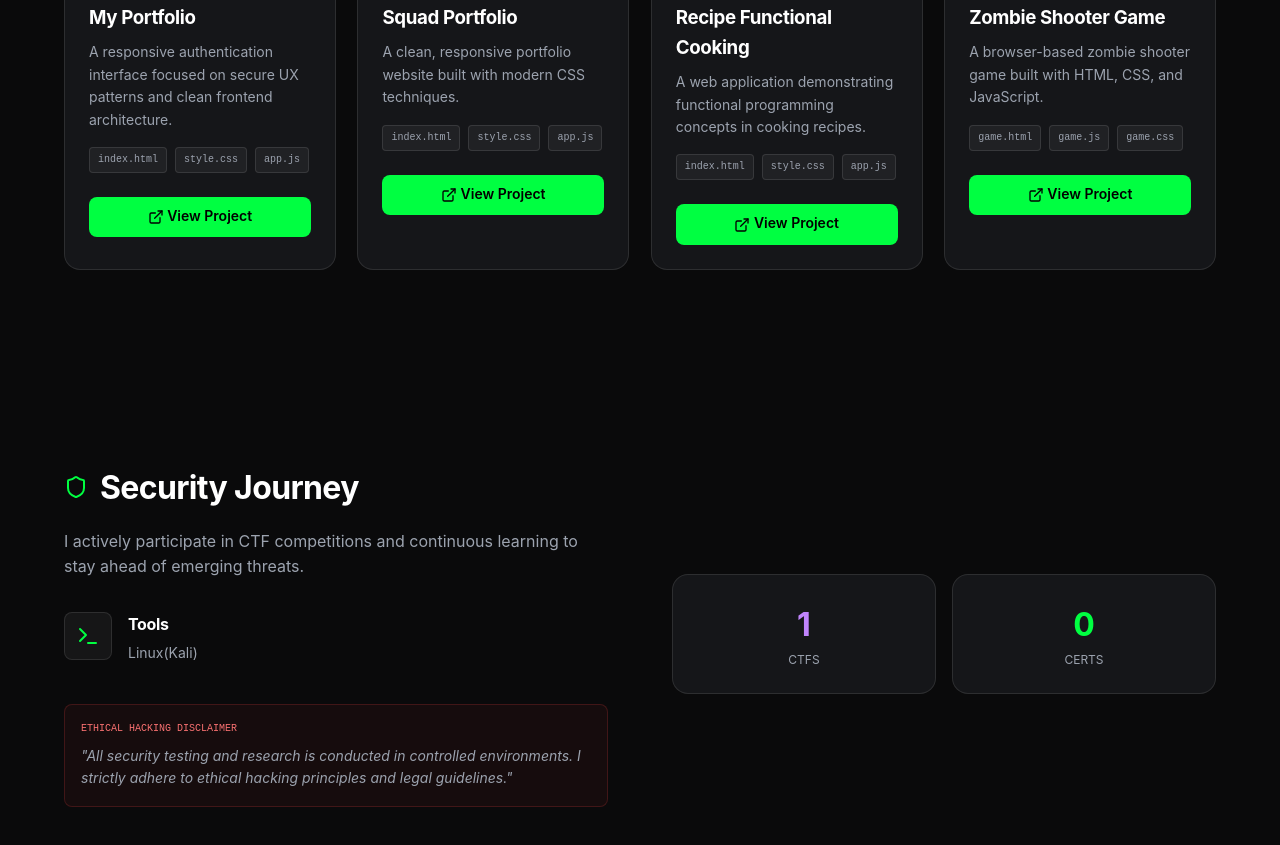
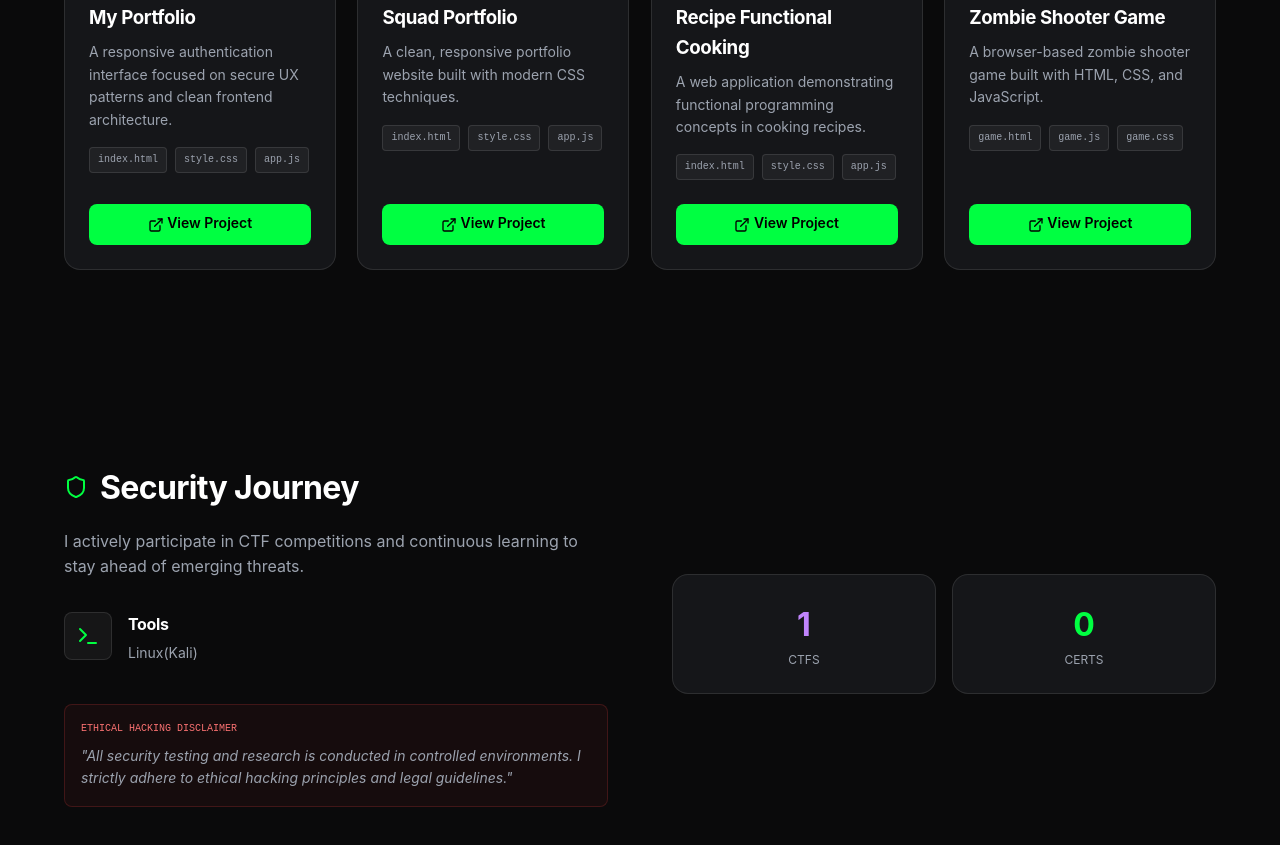
Before and after one commit to pradheesh08-s/pradheesh-portfolio, a website built with Vite: page index.html in a window 1280 px wide. Shown: the part 3187-4032 px from the top of the page. Built offline with nearby package versions, Linux system fonts and the light colour scheme.

Commit message:
Add margin-top to project links for improved layout

```diff
--- a/style.css
+++ b/style.css
@@ -635,6 +635,7 @@ section {
 .project-links {
   display: flex;
   gap: 1rem;
+  margin-top: auto;
 }
 
 .project-links .btn {
```
